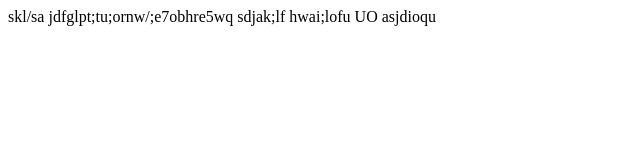
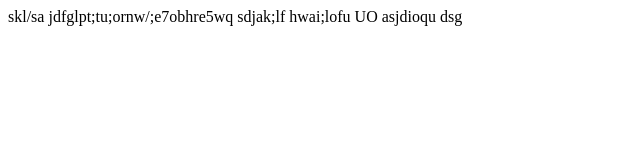
Before and after one commit to chengyu0830/new, a plain HTML site: page index.html in a window 1280 px wide. Shown: the full height of the page, 0-640 px from the left. Drawn offline with Linux system fonts and the light colour scheme.

Commit message:
第二测试

```diff
--- a/index.html
+++ b/index.html
@@ -10,5 +10,7 @@
     skl/sa jdfglpt;tu;ornw/;e7obhre5wq
     sdjak;lf hwai;lofu  UO
     asjdioqu
+    dsg
+
 </body>
 </html>
```
